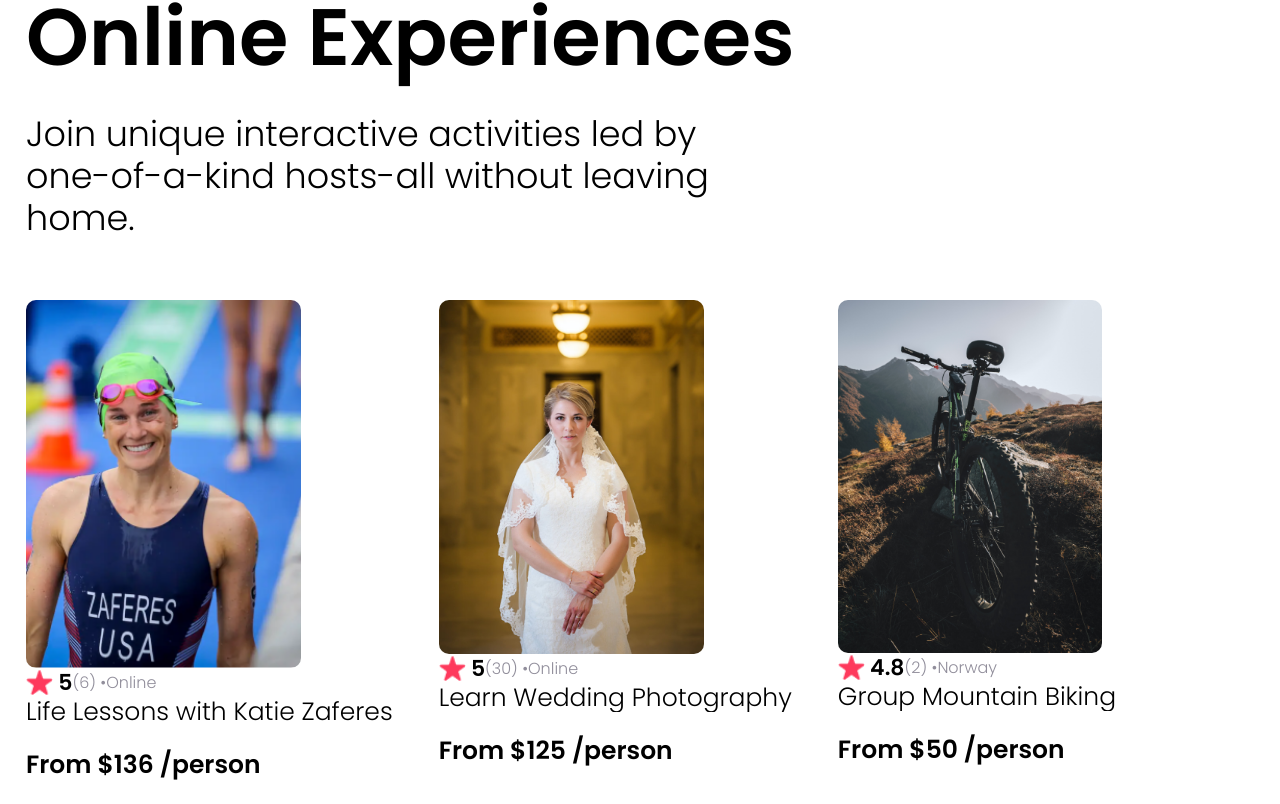
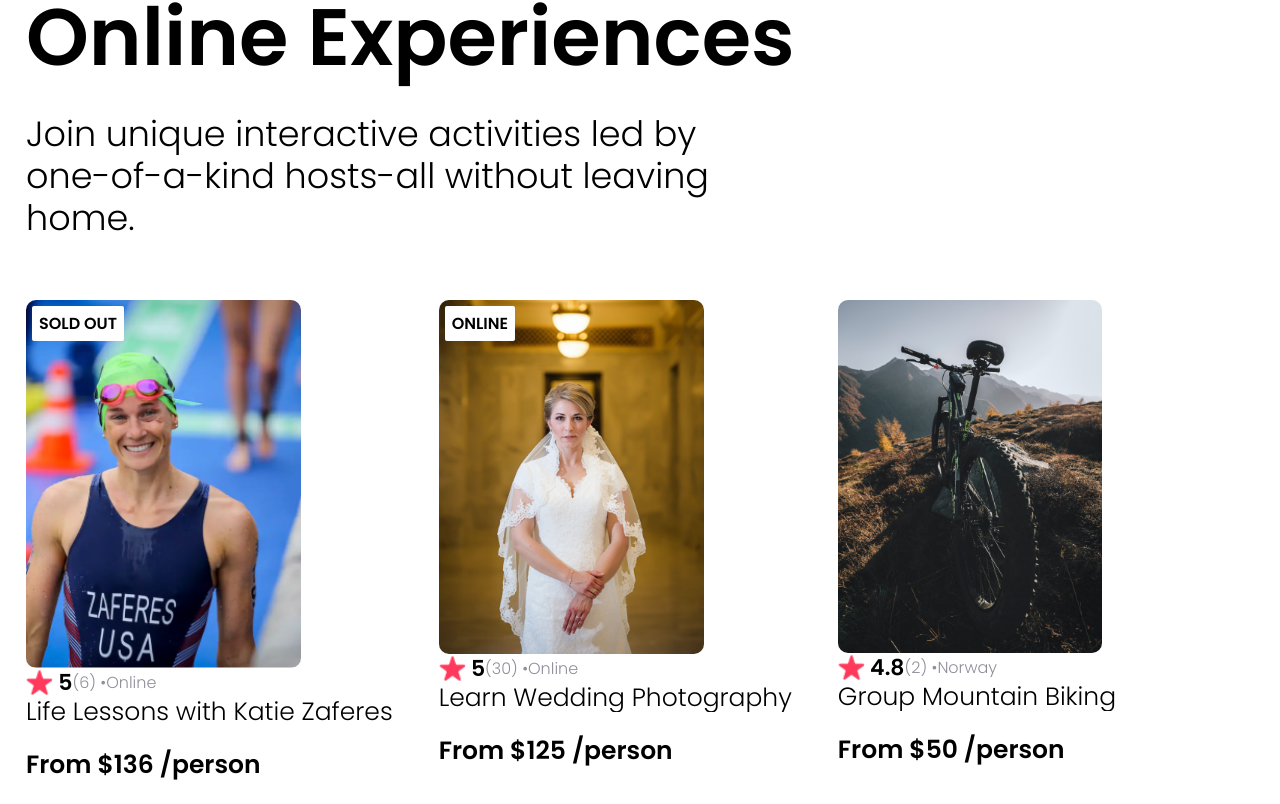
Before and after one commit to AaronJHarvey/AirBNB-Clone, a React (Vite) app: page / in a window 1280 px wide. Shown: the part 655-1459 px from the top of the page. Built offline with nearby package versions, Linux system fonts and the light colour scheme.

Commit message:
Creates badge for events

```diff
--- a/src/App.jsx
+++ b/src/App.jsx
@@ -14,6 +14,7 @@
 			location={info.location}
 			title={info.title}
 			price={info.price}
+			openSpots={info.openSpots}
 		/>
 	));
 
--- a/src/Components/Card.jsx
+++ b/src/Components/Card.jsx
@@ -3,8 +3,16 @@
 import Star from '../Images/star.png';
 
 export default function Card (props) {
+	let badgeText;
+	if (props.openSpots === 0) {
+		badgeText = 'SOLD OUT';
+	} else if (props.location === 'Online') {
+		badgeText = 'ONLINE';
+	}
+
 	return (
 		<div className='card'>
+			{badgeText && <div className='card--badge'>{badgeText}</div>}
 			<img className='profile-photo' src={`src/Images/${props.img}`} />
 			<div className='review-info'>
 				<img className='star-image' src={Star} />
--- a/src/index.css
+++ b/src/index.css
@@ -85,6 +85,7 @@
   -webkit-box-direction: normal;
       -ms-flex-direction: column;
           flex-direction: column;
+  position: relative;
 }
 
 .card > .profile-photo {
@@ -133,6 +134,16 @@
   text-overflow: ellipsis;
 }
 
+.card > .card--badge {
+  position: absolute;
+  top: 6px;
+  left: 6px;
+  background-color: white;
+  padding: 5px 7px;
+  border-radius: 2px;
+  font-weight: bold;
+}
+
 @media (min-width: 1441px) {
   .navbar > #logo {
     width: 150px;
--- a/src/index.scss
+++ b/src/index.scss
@@ -73,6 +73,7 @@
 	flex: 0 0 auto;
 	display: flex;
 	flex-direction: column;
+	position: relative;
 
 	& > .profile-photo {
 		border-radius: 10px;
@@ -111,6 +112,16 @@
 		overflow: hidden;
 		text-overflow: ellipsis;
 	}
+
+	& > .card--badge {
+		position: absolute;
+		top: 6px;
+		left: 6px;
+		background-color: white;
+		padding: 5px 7px;
+		border-radius: 2px;
+		font-weight: bold;
+	}
 }
 
 // Media query for large screens
```
Also changed, not shown: 1 other file (tests, documents, lock files or other folders).
